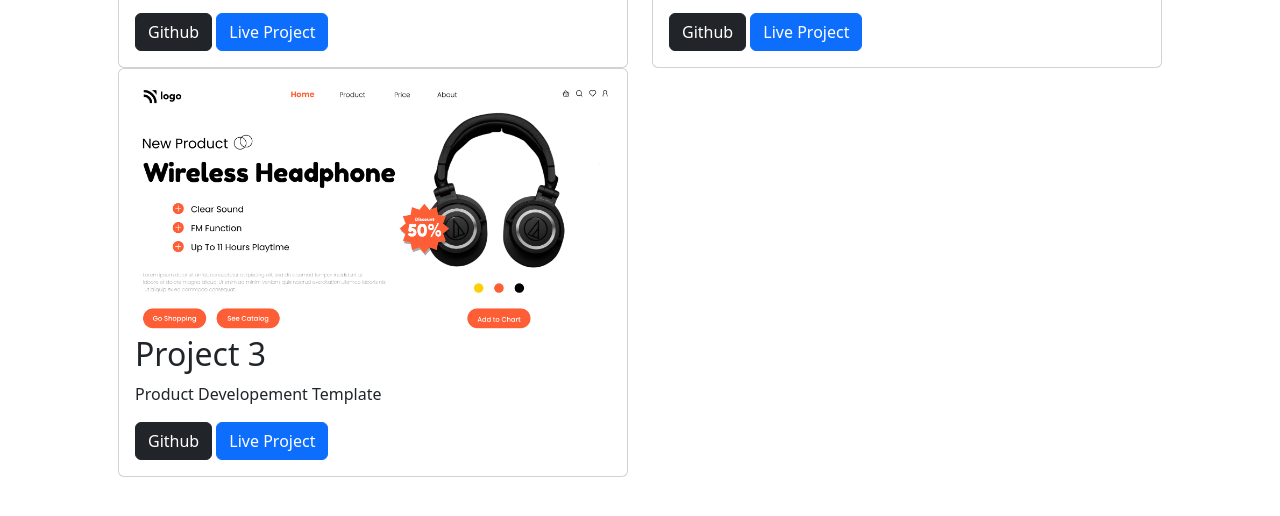
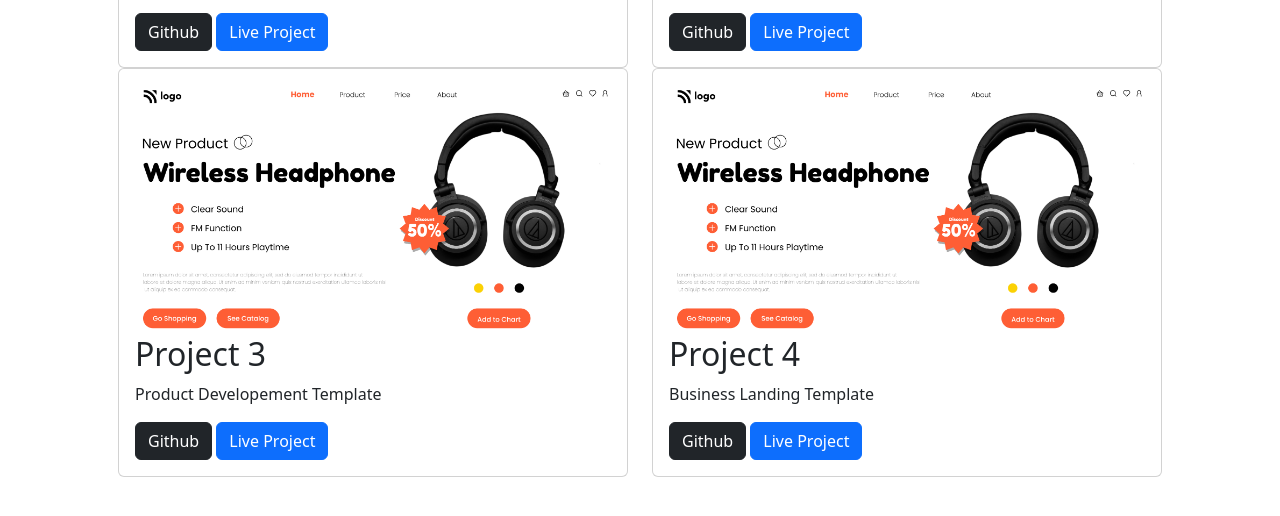
Before and after one commit to umangpincha/My-Portfolio, a plain HTML site: page projects.html in a window 1280 px wide. Shown: the part 512-1028 px from the top of the page. Drawn offline with nearby package versions, Linux system fonts and the light colour scheme.

Commit message:
Project 4 added

```diff
--- a/projects.html
+++ b/projects.html
@@ -129,6 +129,30 @@
         </div>
         <!-- card 3 ends -->
 
+        <!-- card 4 starts -->
+        <div class="col-sm-6">
+          <div class="card">
+            <div class="card-body">
+              <img src="./images/project_03.png" alt="" style="width: 100%" />
+              <h2 class="card-title">Project 4</h2>
+              <p class="card-text" style="text-align: justify">
+                Business Landing Template
+              </p>
+              <a
+                href="https://github.com/umangpincha/Business-Landing-Page"
+                class="btn btn-dark"
+                >Github</a
+              >
+              <a
+                href="https://business-l-page.netlify.app/"
+                class="btn btn-primary"
+                >Live Project</a
+              >
+            </div>
+          </div>
+        </div>
+        <!-- card 4 ends -->
+
 
       </div>
       <!-- card ends -->
```
